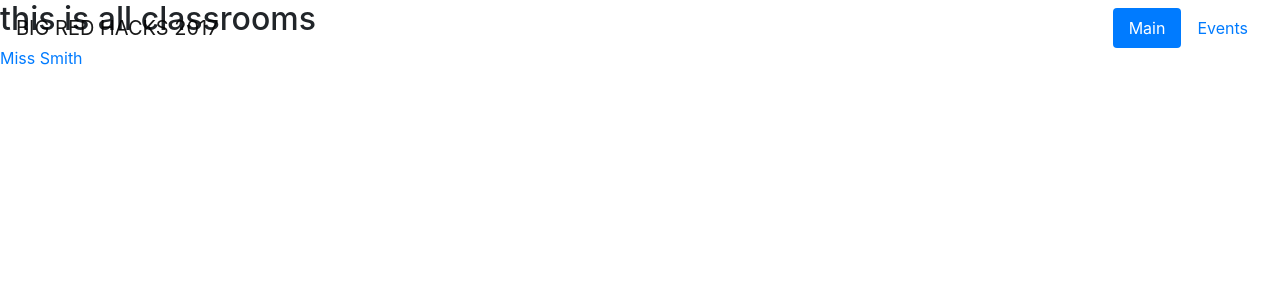
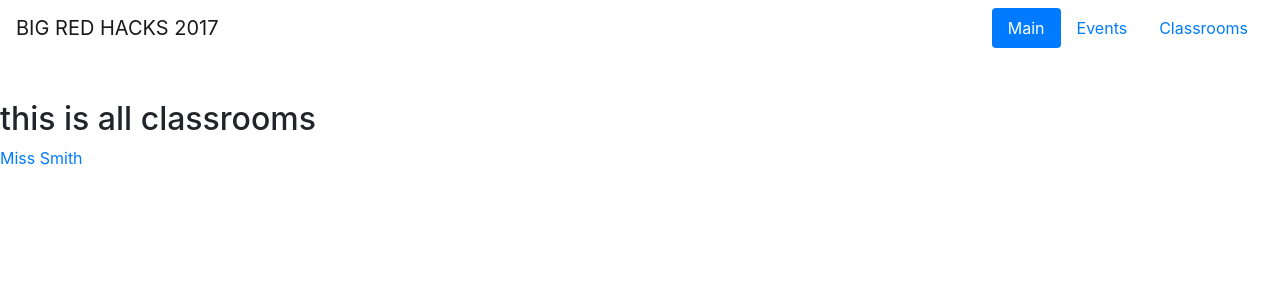
Before and after one commit to Diane27/big-red-hacks-2017, a React (Create React App) app: page /classroom in a window 1280 px wide. Shown: the top 300 px of the page. Built offline with nearby package versions, Linux system fonts and the light colour scheme.

Commit message:
fixing bugs before 3pm

```diff
--- a/src/components/App.js
+++ b/src/components/App.js
@@ -1,5 +1,4 @@
 import React, { Component } from 'react';
-import logo from './logo.svg';
 import './App.css';
 import '../../node_modules/bootstrap/dist/css/bootstrap.css'
 import '../../node_modules/bootstrap/dist/js/bootstrap.js'
--- a/src/components/classroom/classroom_view.js
+++ b/src/components/classroom/classroom_view.js
@@ -13,7 +13,7 @@ class ClassroomView extends Component{
     render(){
         //filter data for eventId
         const classroom = DATACLASSROOMS.filter(d => {
-            return parseInt(this.props.match.params.classId) ===  d.id;
+            return parseInt(this.props.match.params.classId, 10) ===  d.id;
         })
 
         let classroom_view = <p>error- no such id found</p>;
--- a/src/components/content.js
+++ b/src/components/content.js
@@ -5,7 +5,7 @@ import Events from './events'
 import Classroom from './classroom'
 
 const Content = () => (
-  <main>
+  <main style={{"padding-top": "100px"}}>
     <Switch>
       <Route exact path='/' component={Main}/>
       <Route path='/events' component={Events}/>
--- a/src/components/events/all_events.js
+++ b/src/components/events/all_events.js
@@ -42,9 +42,8 @@ class AllEvents extends Component{
                 }
 
                 }
-            }else{
-                return d.name.toLowerCase().includes(term.toLowerCase());
             }
+            return d.name.toLowerCase().includes(term.toLowerCase());
         })
         this.setState({term, data, filter})
     }
@@ -67,8 +66,9 @@ class AllEvents extends Component{
                         <div className="card-block">
                         <h4 className="card-title">Teachable Subjects</h4>
                         <p className="card-text">{d.topics}</p>
-                        <a href={`/events/${d.id}`} className="btn btn-primary">Learn More</a>
-
+                        <Link to={`/events/${d.id}`}>
+                            <button className="btn btn-primary">Learn More</button>
+                        </Link>
                         </div>
                       </div>
                       <div className="card">
@@ -84,14 +84,14 @@ class AllEvents extends Component{
 
         return(
         <div>
-            <p>{this.state.filter}</p>
-            <SeachEvent handleSearchEvent={this.handleSearchEvent} term={this.state.term}/>
             <div className="jumbotron jumbotron-fluid">
               <div className="container">
                 <h1 className="display-3">All Events</h1>
                 <p className="lead">Experience your city! Here are all the educational opportunities available for you to peruse.</p>
               </div>
             </div>
+            <SeachEvent handleSearchEvent={this.handleSearchEvent} term={this.state.term}/>
+            <p>searching using: {this.state.filter}</p>
             <div>
                 {all_events_cards}
             </div>
--- a/src/components/events/event_details.js
+++ b/src/components/events/event_details.js
@@ -6,7 +6,7 @@ import EventDetail from './event_detail'
 const EventDetails = (props) => {
     //filter data for eventId
     const event = DATAEVENTS.filter(d => {
-        return parseInt(props.match.params.eventId) ===  d.id;
+        return parseInt(props.match.params.eventId, 10) ===  d.id;
     })
 
     let event_view = <p>error- no such id found</p>;
--- a/src/components/navbar.js
+++ b/src/components/navbar.js
@@ -13,6 +13,9 @@ const Navbar = () => (
 		    <li className="nav-item">
 		      <Link to='/events' className="nav-link">Events</Link>
 		    </li>
+				<li className="nav-item">
+		      <Link to='/classroom' className="nav-link">Classrooms</Link>
+		    </li>
 		  </ul>
 	   </nav>
 	</div>
```
Also changed, not shown: src/components/logo.svg (deleted).
